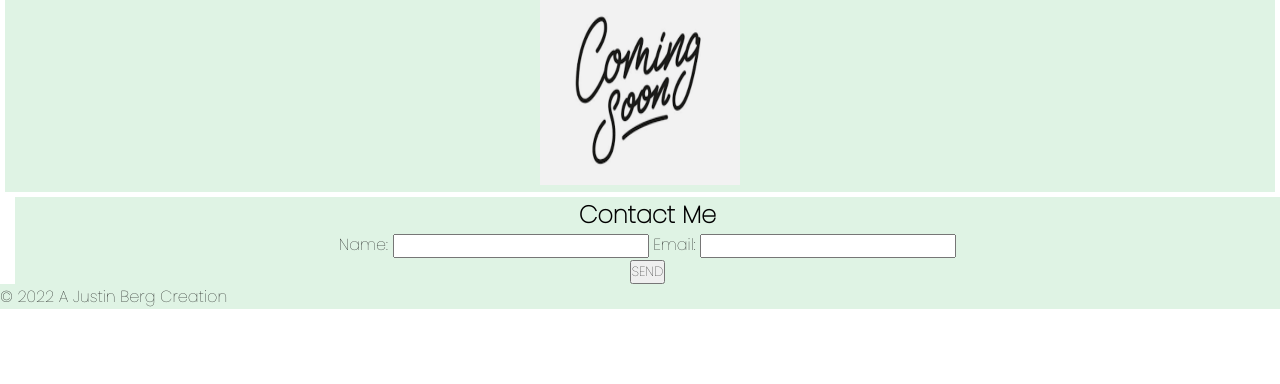
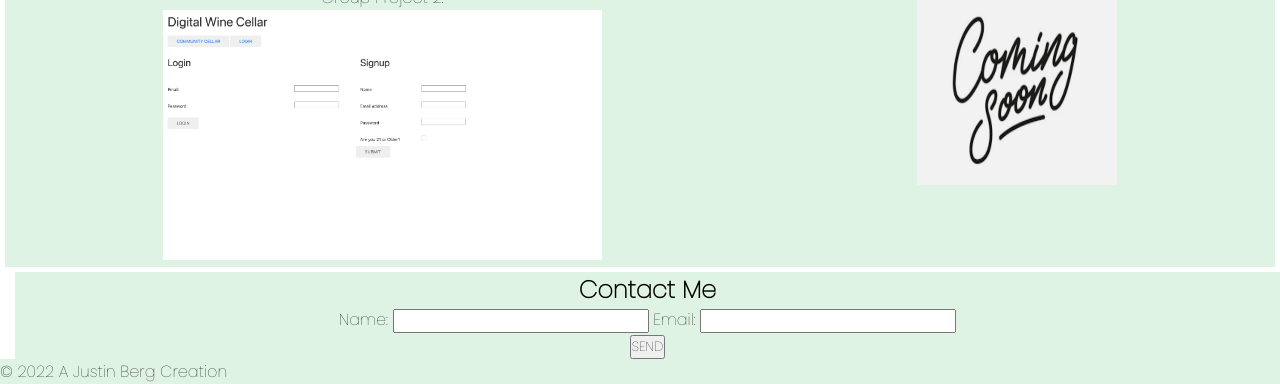
Before and after one commit to justinberg97/justin-berg-portolio1, a plain HTML site: page index.html in a window 1280 px wide. Shown: the part 873-1257 px from the top of the page. Before the commit the page ends 1182 px from the top, so only its background shows below. Drawn offline with Linux system fonts and the light colour scheme.

Commit message:
added group project 2

```diff
--- a/index.html
+++ b/index.html
@@ -47,6 +47,10 @@
                 <a href=https://justinberg97.github.io/group-project-1>
                <img class="images" alt="group-project-1" src="./assets/images/group-project-1.png" width="200" height="200"> </a>
               </div>
+              <div class="img-1"> Group Project 2:<br>
+                <a href=https://arcane-reef-55655.herokuapp.com>
+               <img class="images" alt="group-project-1" src="./assets/images/digital-wine-cellar.png" width="200" height="200"> </a>
+              </div>
               <div class="img-1">
                 <img alt="coming-soon" src="./assets/images/coming-soon.png"
                 width="200" height="200">
```
Also changed, not shown: assets/images/digital-wine-cellar.png (added).
